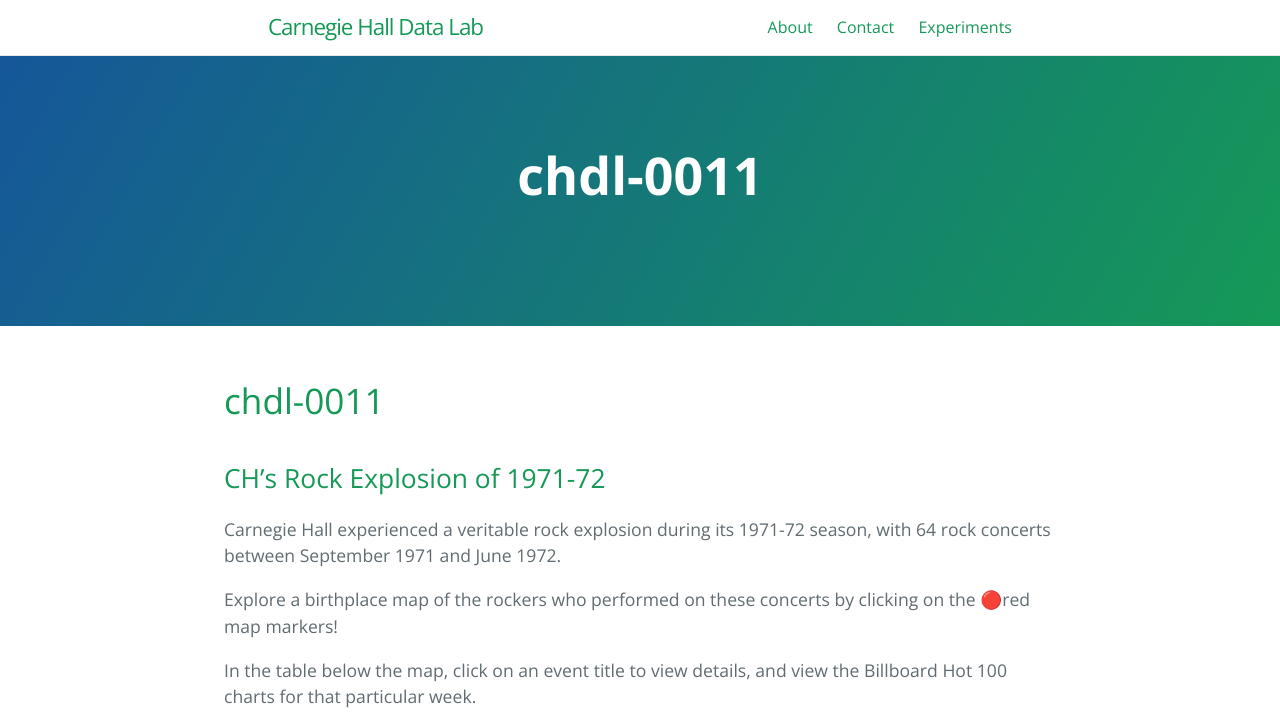
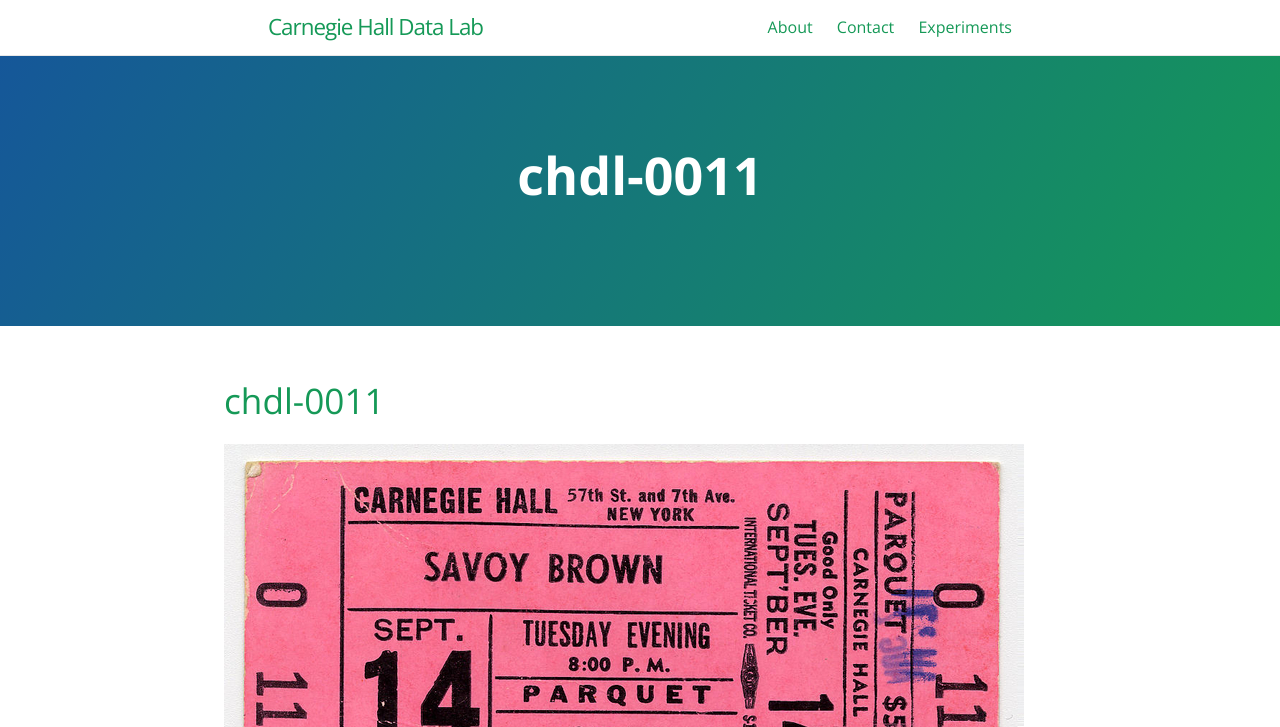
Before and after one commit to CarnegieHall/datalab, a Jekyll site: the page built from experiments/chdl-0011.md, in a window 1280 px wide. Shown: the top 727 px of the page. Built offline with Jekyll 4.4.1, drawn with Linux system fonts in a browser that asks for light colours; our own code applies the rules of GitHub Pages for plain Markdown files; grey boxes are pictures that could not be loaded.

Commit message:
Add image

```diff
--- a/experiments/chdl-0011.md
+++ b/experiments/chdl-0011.md
@@ -1,4 +1,6 @@
 # chdl-0011
+
+![image](/assets/CH1924693_Medium_res_comp.jpg)
 
 ## CH's Rock Explosion of 1971-72
 
```
